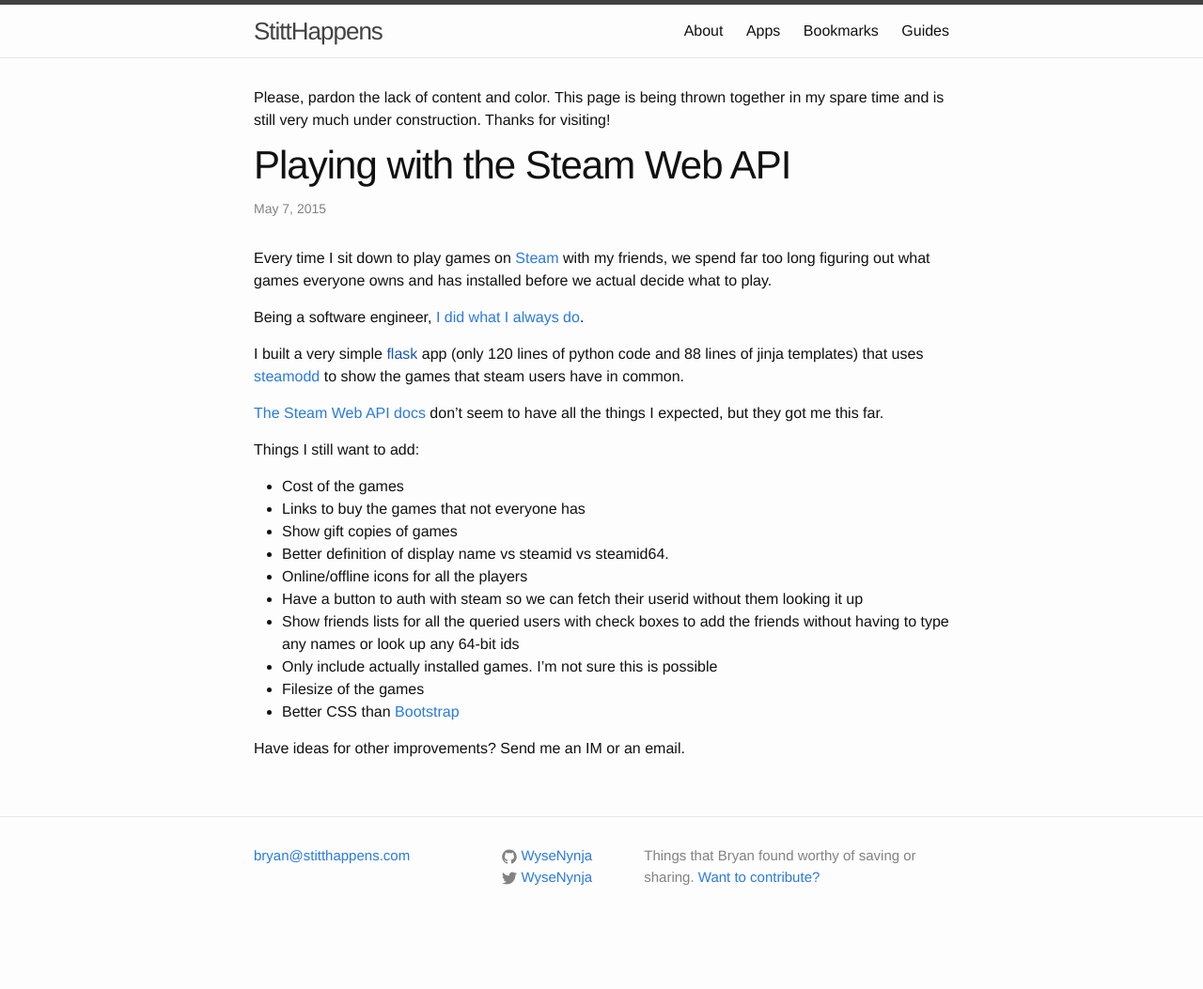
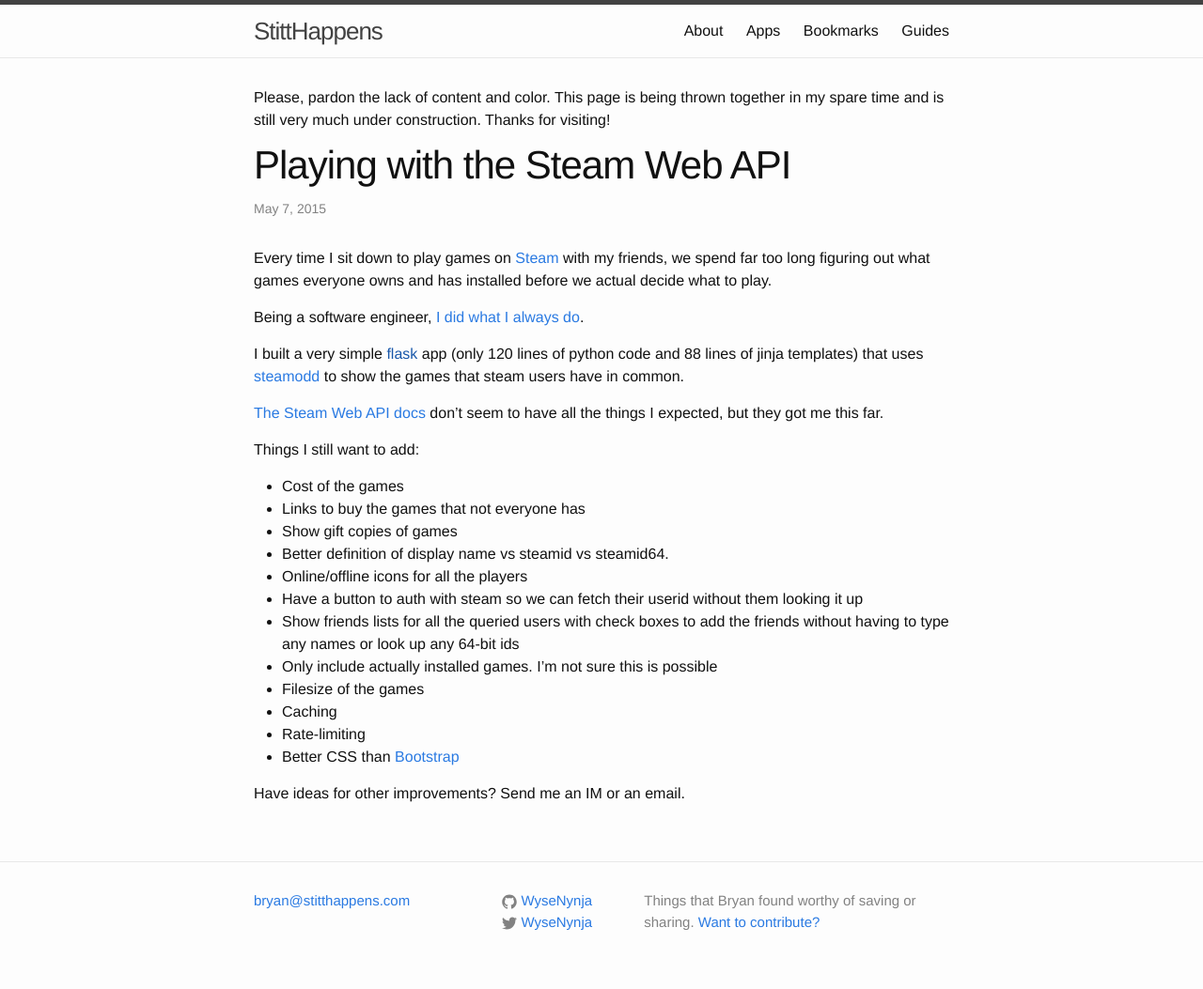
Before and after one commit to BlinkyStitt/WyseNynja.github.io, a Jekyll site: the page built from _posts/2015-05-07-steam-api.md, in a window 1280 px wide. Shown: the whole page at 94% size. Built offline with Jekyll 4.4.1, drawn with Linux system fonts in a browser that asks for light colours; before the commit the page ends 1005 px from its top, so only the background shows below that.

Commit message:
more todos

```diff
--- a/_posts/2015-05-07-steam-api.md
+++ b/_posts/2015-05-07-steam-api.md
@@ -24,6 +24,8 @@ Things I still want to add:
 * Show friends lists for all the queried users with check boxes to add the friends without having to type any names or look up any 64-bit ids
 * Only include actually installed games. I'm not sure this is possible
 * Filesize of the games
+* Caching
+* Rate-limiting
 * Better CSS than [Bootstrap](http://getbootstrap.com)
 
 Have ideas for other improvements? Send me an IM or an email.
```
